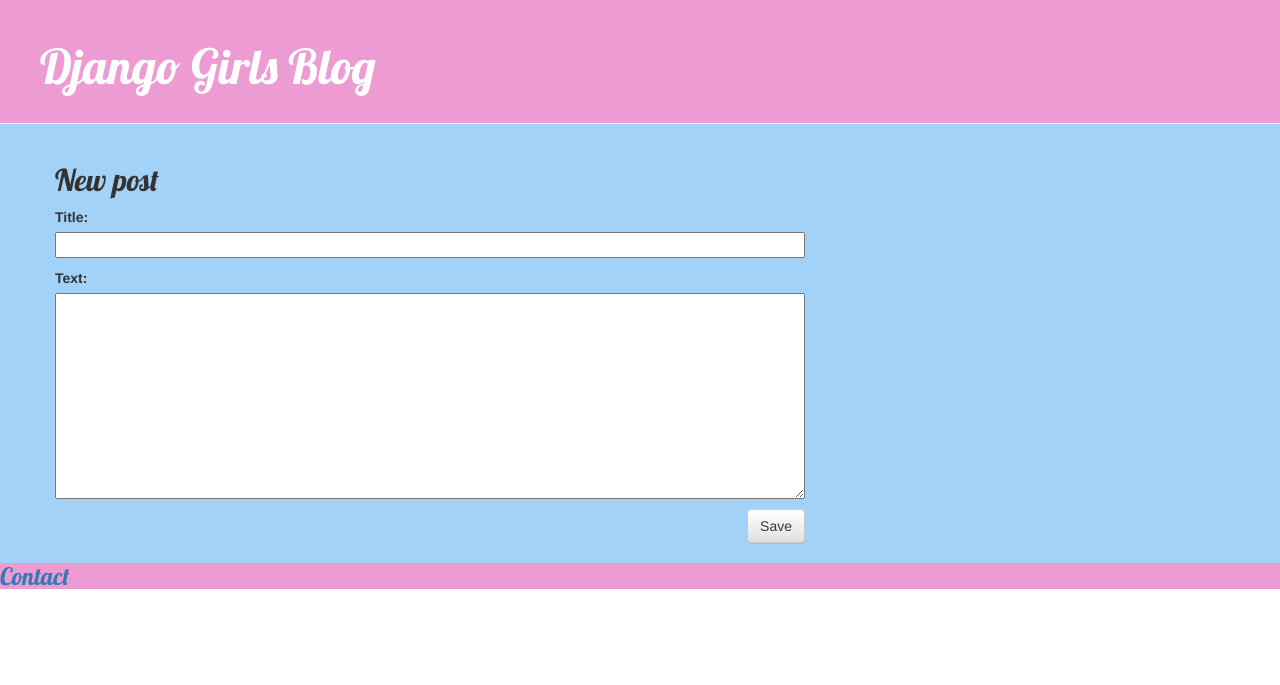
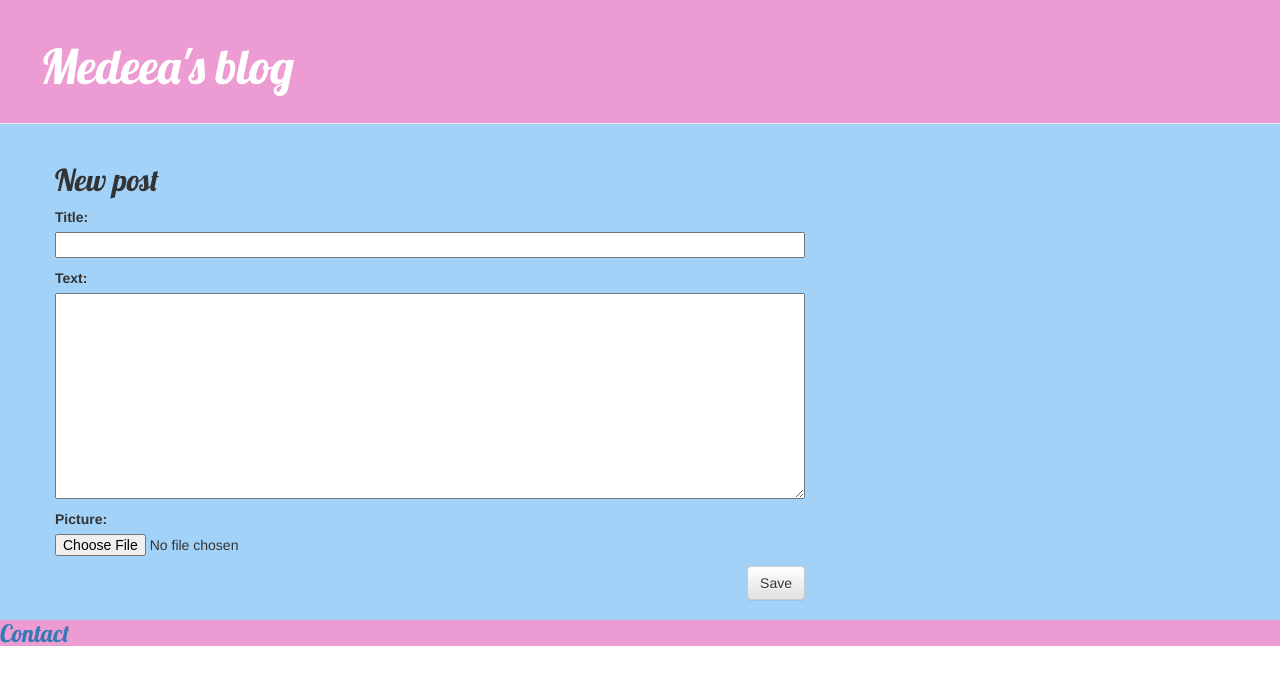
Before and after one commit to MedeeaZ/my-first-blog, a Django app: page /post/new/ in a window 1280 px wide. Shown: the top 685 px of the page. Run offline with Django 3.2, Linux system fonts and the light colour scheme; some libraries are stand-ins or nearby versions.

Commit message:
I tried showing the images

```diff
--- a/mysite/blog/forms.py
+++ b/mysite/blog/forms.py
@@ -5,4 +5,4 @@ class PostForm(forms.ModelForm):
 
     class Meta:
         model = Post
-        fields = ('title', 'text', )
+        fields = ('title', 'text', 'picture')
--- a/mysite/blog/models.py
+++ b/mysite/blog/models.py
@@ -7,7 +7,7 @@ class Post(models.Model):
     author = models.ForeignKey(settings.AUTH_USER_MODEL, on_delete=models.CASCADE)
     title = models.CharField(max_length=200)
     text = models.TextField()
-    picture = models.ImageField(default= "default.png")
+    picture = models.ImageField(blank = True, null = True)
     created_date = models.DateTimeField(default=timezone.now)
     published_date = models.DateTimeField(blank=True, null=True)
 
--- a/mysite/blog/templates/blog/base.html
+++ b/mysite/blog/templates/blog/base.html
@@ -1,7 +1,7 @@
 {% load static %}
 <html>
     <head>
-        <title>Django Girls blog</title>
+        <title>Medeea's blog</title>
         <link rel="stylesheet" href="//maxcdn.bootstrapcdn.com/bootstrap/3.2.0/css/bootstrap.min.css">
         <link rel="stylesheet" href="//maxcdn.bootstrapcdn.com/bootstrap/3.2.0/css/bootstrap-theme.min.css">
         <link href="//fonts.googleapis.com/css?family=Lobster&subset=latin,latin-ext" rel="stylesheet" type="text/css">
@@ -12,7 +12,7 @@
     <div class = "hmm">
     <body>
         <div class="page-header">
-            <h1><a href="/">Django Girls Blog</a></h1>
+            <h1><a href="/">Medeea's blog</a></h1>
             {% if user.is_authenticated %}
                 <a href = "{% url 'post_new' %}" class = "top-menu"> <span class = "glyphicon glyphicon-plus"> </span></a>
             {% endif %}
--- a/mysite/blog/templates/blog/post_detail.html
+++ b/mysite/blog/templates/blog/post_detail.html
@@ -15,7 +15,9 @@
 
         <h2>{{ post.title }}</h2>
         <p> {{post.text|linebreaksbr }}</p>
-
+        {% if post.picture %}
+        <img src="{{post.picture.url}}" alt="No image">
+        {% endif %}
     </div>
 
 {% endblock %}
--- a/mysite/blog/templates/blog/post_edit.html
+++ b/mysite/blog/templates/blog/post_edit.html
@@ -3,7 +3,7 @@
 {% block content %}
 
     <h2> New post </h2>
-    <form method = "POST" class = "post-form" > {% csrf_token %}
+    <form enctype="multipart/form-data" method = "POST" class = "post-form" > {% csrf_token %}
         {{ form.as_p }}
         <button type = "submit" class = "save btn btn-default"> Save </button>
     </form>
--- a/mysite/blog/templates/blog/post_list.html
+++ b/mysite/blog/templates/blog/post_list.html
@@ -8,7 +8,9 @@
     </div>
     <h2><a href="{% url 'post_detail' pk=post.pk %}">{{ post.title }}</a></h2>
     <p>{{ post.text|linebreaksbr }}</p>
-
+    {% if post.picture %}
+    <img src="{{post.picture.url}}" alt="No image" width = 250px height=250px>
+    {% endif %}
 </div>
 {% endfor %}
 {% endblock %}
--- a/mysite/blog/urls.py
+++ b/mysite/blog/urls.py
@@ -8,4 +8,4 @@ urlpatterns = [
     path('post/<int:pk>/', views.post_detail, name = 'post_detail'),
     path('post/new/', views.post_new, name = 'post_new'),
     path('post/<int:pk>/edit/', views.post_edit, name='post_edit'),
-]
+] + static(settings.MEDIA_URL, document_root = settings.MEDIA_ROOT)
--- a/mysite/blog/views.py
+++ b/mysite/blog/views.py
@@ -13,7 +13,7 @@ def post_detail(request, pk):
 
 def post_new(request):
     if request.method == "POST":
-        form = PostForm(request.POST)
+        form = PostForm(request.POST, request.FILES)
         if form.is_valid():
             post = form.save(commit = False)
             post.author = request.user
@@ -27,7 +27,7 @@ def post_new(request):
 def post_edit(request, pk):
     post = get_object_or_404(Post, pk = pk)
     if request.method == "POST":
-        form = PostForm(request.POST, instance = post)
+        form = PostForm(request.POST, request.FILES, instance = post)
         if form.is_valid():
             post = form.save(commit=False)
             post.author = request.user
```
Also changed, not shown: mysite/blog/migrations/0005_auto_20200802_1943.py (added).
